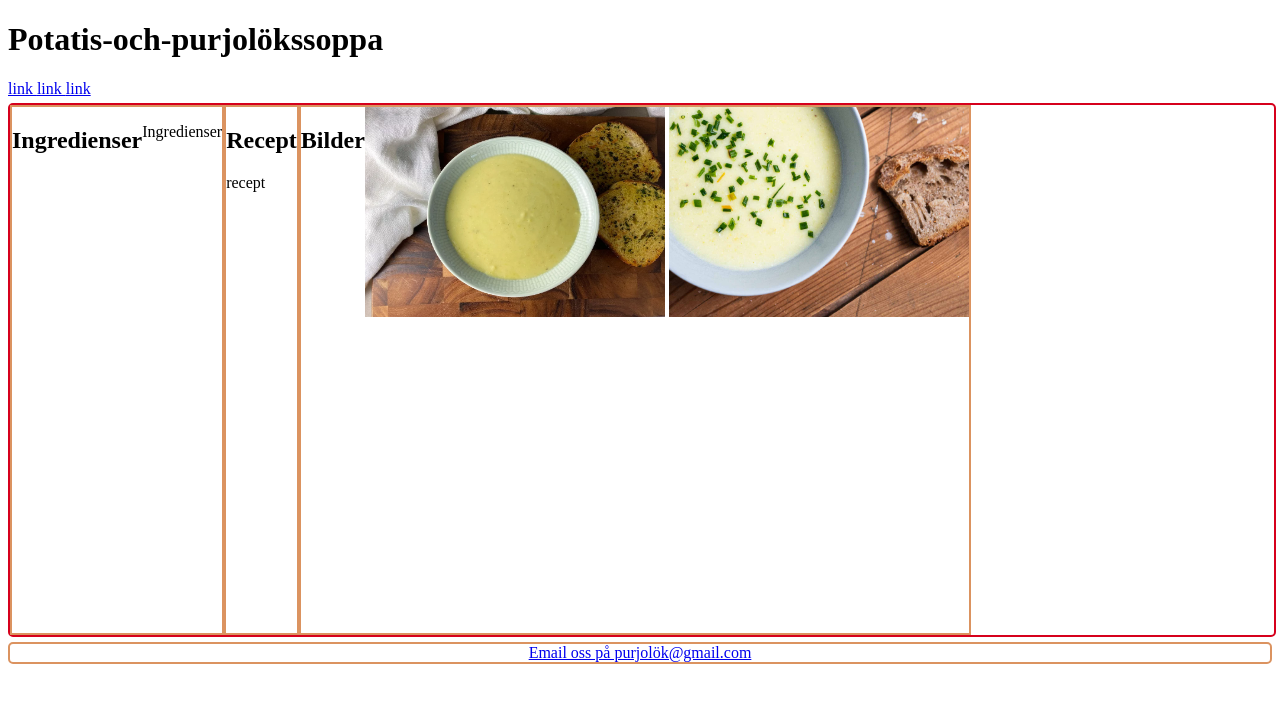
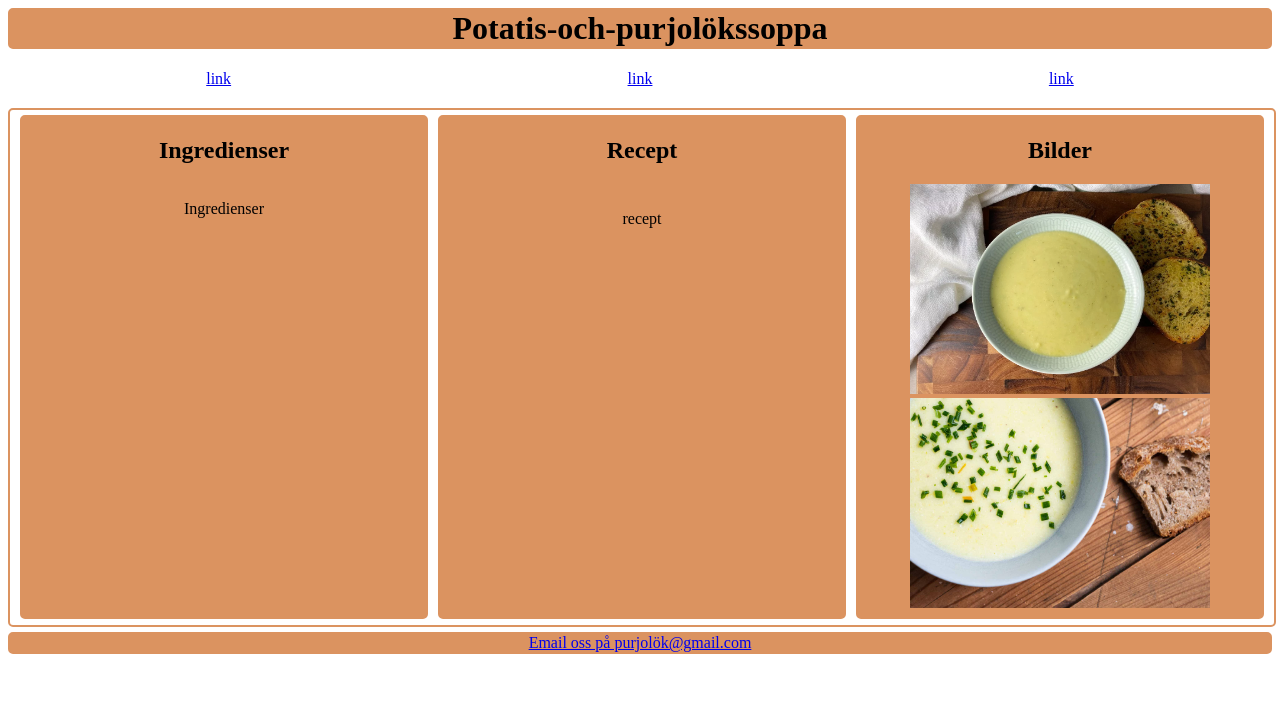
Before and after one commit to TE23e-BrannstromIverbring-Oscar/Project-1, a plain HTML site: page index.html in a window 1280 px wide. Drawn offline with Linux system fonts and the light colour scheme; a web font is replaced by a local one.

Commit message:
Update style.css

```diff
--- a/style.css
+++ b/style.css
@@ -1,36 +1,78 @@
 /* Oscar Brännström Iverbring TE23e*/
 
-h1{
-    justify-content: center;
+.header{
+    border: 2px solid #DB9360;
+    background-color: #DB9360;
+    border-radius: 5px;
+    margin-top: 5px;
+    text-align: center;
+}
+
+.links{
+    text-align: center;
+    justify-content: space-around;
+    display: flex;
 }
 
 .mellan{
     display: flex;
-    border: 2px solid #D6001C;
+    border: 2px solid #DB9360;
     margin-top: 5px;
     border-radius: 5px;
-    height: 530px;
+    height: 515px;
     width: 100%;
+    text-align: center;
+    margin-top: 20px;
 }
-
 .vänster{
     display:flex;
     border: 2px solid #DB9360;
+    background-color: #DB9360;
+    border-radius: 5px;
+    height: 500px;
+    width: 500px;
+    flex-direction: column;
+    margin-top: 5px;
+    margin-left: 10px;
 }
 
+
 .mitten{
+    display: flex;
     border: 2px solid #DB9360;
+    background-color: #DB9360;
+    border-radius: 5px;
+    height: 500px;
+    width: 500px;
+    margin-top: 5px;
+    margin-left: 10px;
+    margin-right:10px;
+    flex-direction: column;
+    gap: 10px;
 }
-
 .höger{
     display: flex;
     border: 2px solid #DB9360;
+    background-color: #DB9360;
+    border-radius: 5px;
+    height: 500px;
+    width: 500px;
+    flex-direction: column;
+    margin-top: 5px;
+    margin-right: 10px;
+
 }
-
 
 .sidfot{
     border: 2px solid #DB9360;
+    background-color: #DB9360;
     border-radius: 5px;
     margin-top: 5px;
     text-align: center;
 }
+
+.roboto-regular {
+    font-family: "Roboto", serif;
+    font-weight: 400;
+    font-style: normal;
+  }
```
